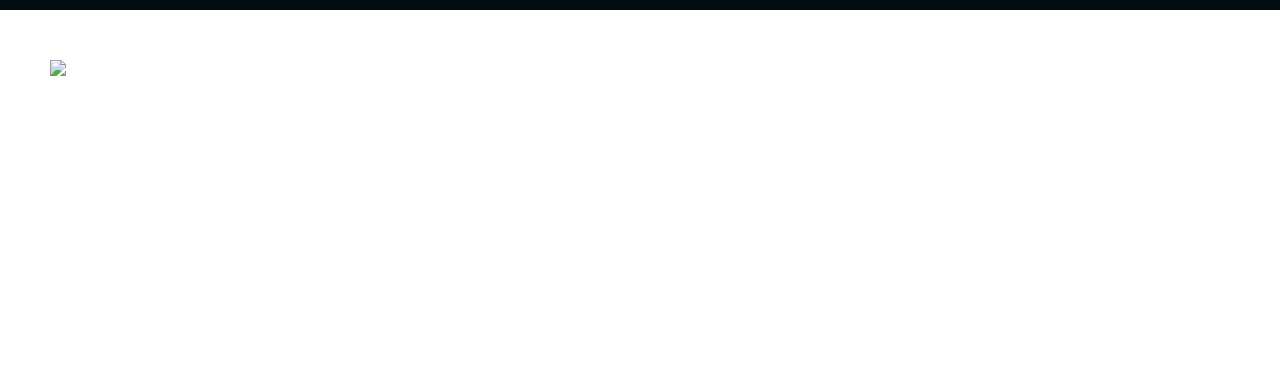
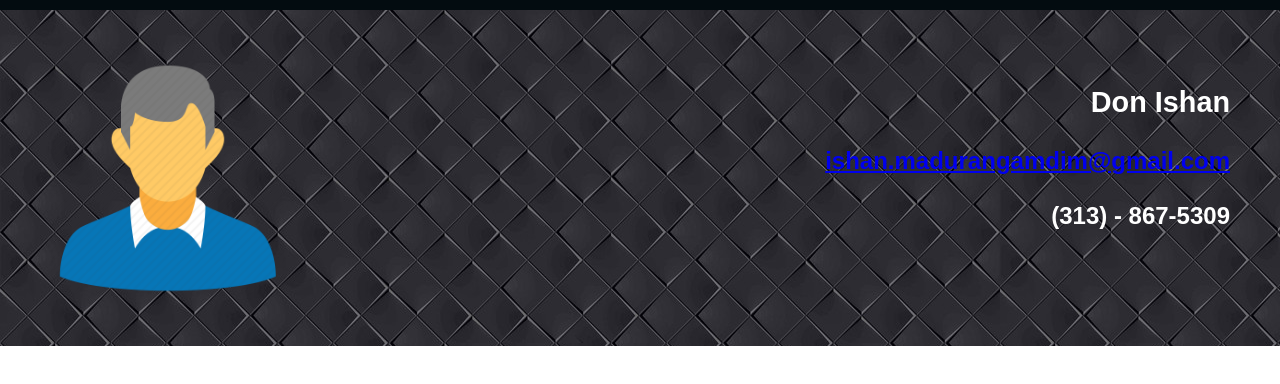
Before and after one commit to IshanDonMadu/Portfolio_resume, a plain HTML site: page index.html in a window 1280 px wide. Shown: the part 60-444 px from the top of the page. Drawn offline with Linux system fonts and the light colour scheme.

Commit message:
image added
Image added .

```diff
--- a/assets/css/style.css
+++ b/assets/css/style.css
@@ -62,10 +62,13 @@ nav ul {
   .subtitle {
     padding: 50px;
     text-align: right;
-    background-image:url(/res/assets/images/a.jpeg);
+    background-image:url(/assets/images/a.jpeg);
     color: #fff;
     overflow:hidden;
   }
+
+
+
   .subtitle p {
     font-weight:bold;
     text-align:right;
@@ -76,8 +79,14 @@ nav ul {
     float:left;
     width: 20%;
     height:auto;
+  }
 
-  }
+
+.contact-info {
+    margin-top: 7px;
+}
+
+
 
   @media screen and (max-width: 768px) {
     header {
--- a/index.html
+++ b/index.html
@@ -24,9 +24,18 @@
     </nav>
   </header>
   <main>
-    <section class="subtitle">
-      <img src="/res/assets/images/pro_pic.png">
-    </section>
+    <div class="subtitle">
+      <div>
+        <img src="/assets/images/pro_pic.png">
+      </div>
+      <div class="ontact-info">
+        <h2>Don Ishan</h2>
+        <h3><a href="mailto:ishan.madurangamdim@gmail.com">ishan.madurangamdim@gmail.com</a></h3>
+        <h3>(313) - 867-5309</h3>
+      </div>
+    </div>
+
+
   </main>
 </body>
 </html>
```
Also changed, not shown: assets/images/OIP.jpeg (deleted), assets/images/ee.jpg (deleted).
